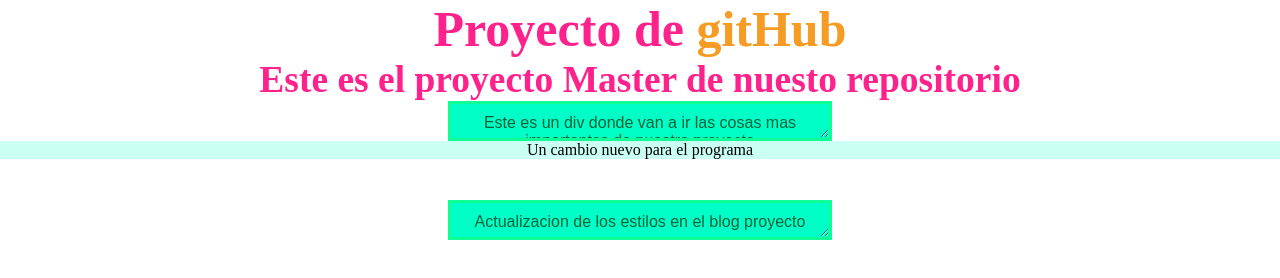
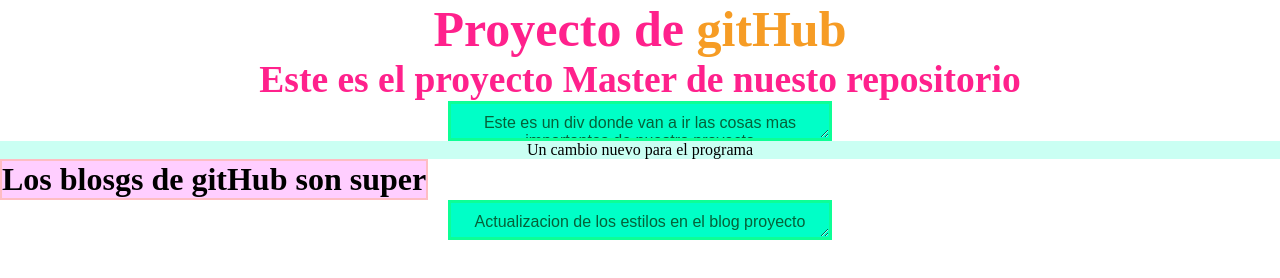
Before and after one commit to CarlosGr10/hyperblog, a plain HTML site: page index.html in a window 1280 px wide. Drawn offline with Linux system fonts and the light colour scheme.

Commit message:
Se realizo un cambio desde Dell a la rama foot

```diff
--- a/css/estilos.css
+++ b/css/estilos.css
@@ -63,3 +63,13 @@
     text-align: center;
     box-sizing: border-box;
 }
+
+.dv4
+{
+    background-color: rgba(255, 71, 255, 0.267);
+    text-anchor: end;
+    text-align: center;
+    box-sizing: border-box;
+    border: 2px solid rgba(252, 146, 46, 0.288);
+    float: inline-start;
+}
--- a/index.html
+++ b/index.html
@@ -27,5 +27,9 @@
         <p>Un cambio nuevo para el programa</p>
     </div>
 
+    <div class="dv4">
+        <h1>Los blosgs de gitHub son super</h1>
+    </div>
+
 </body>
 </html>
```
